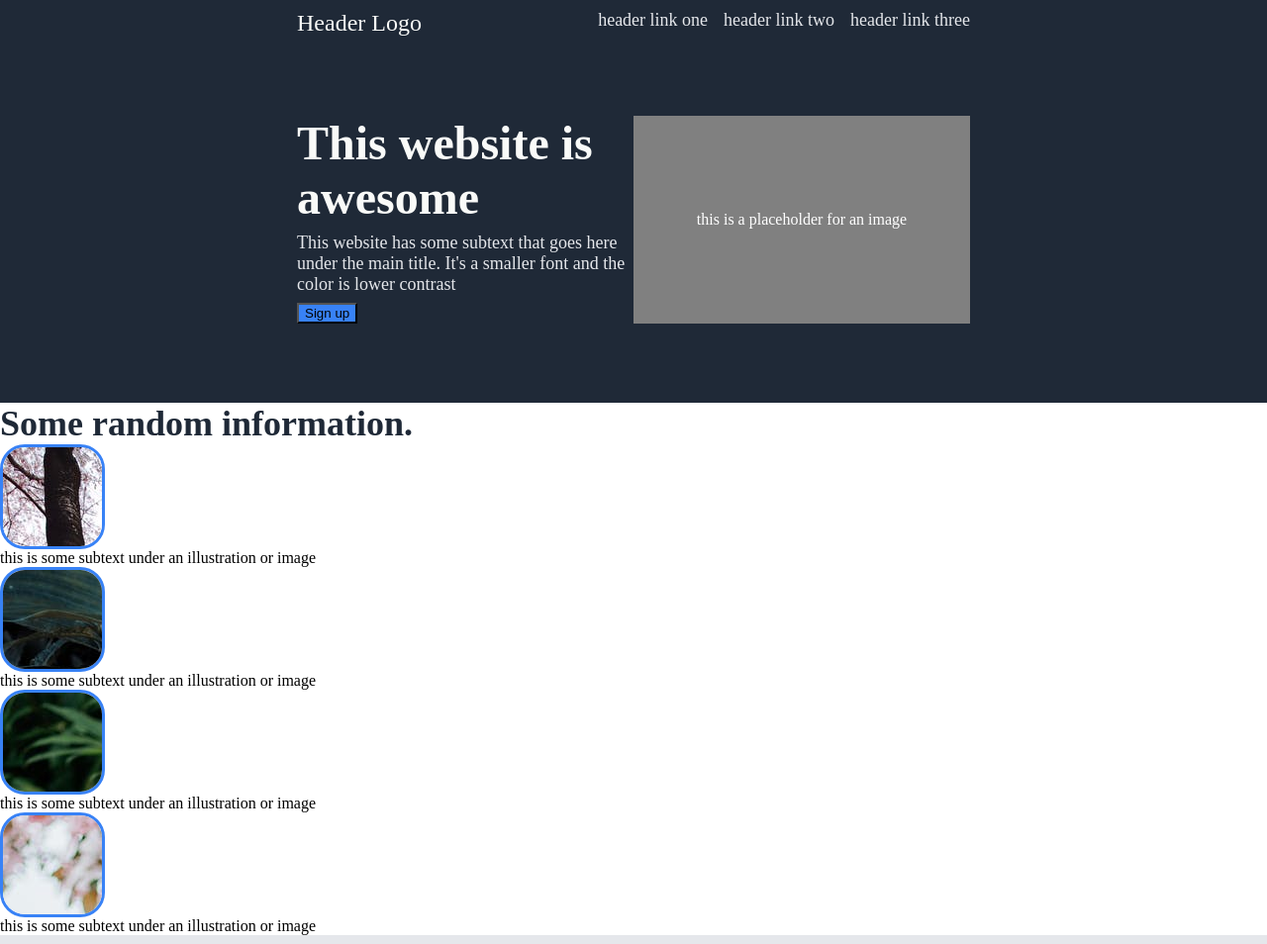
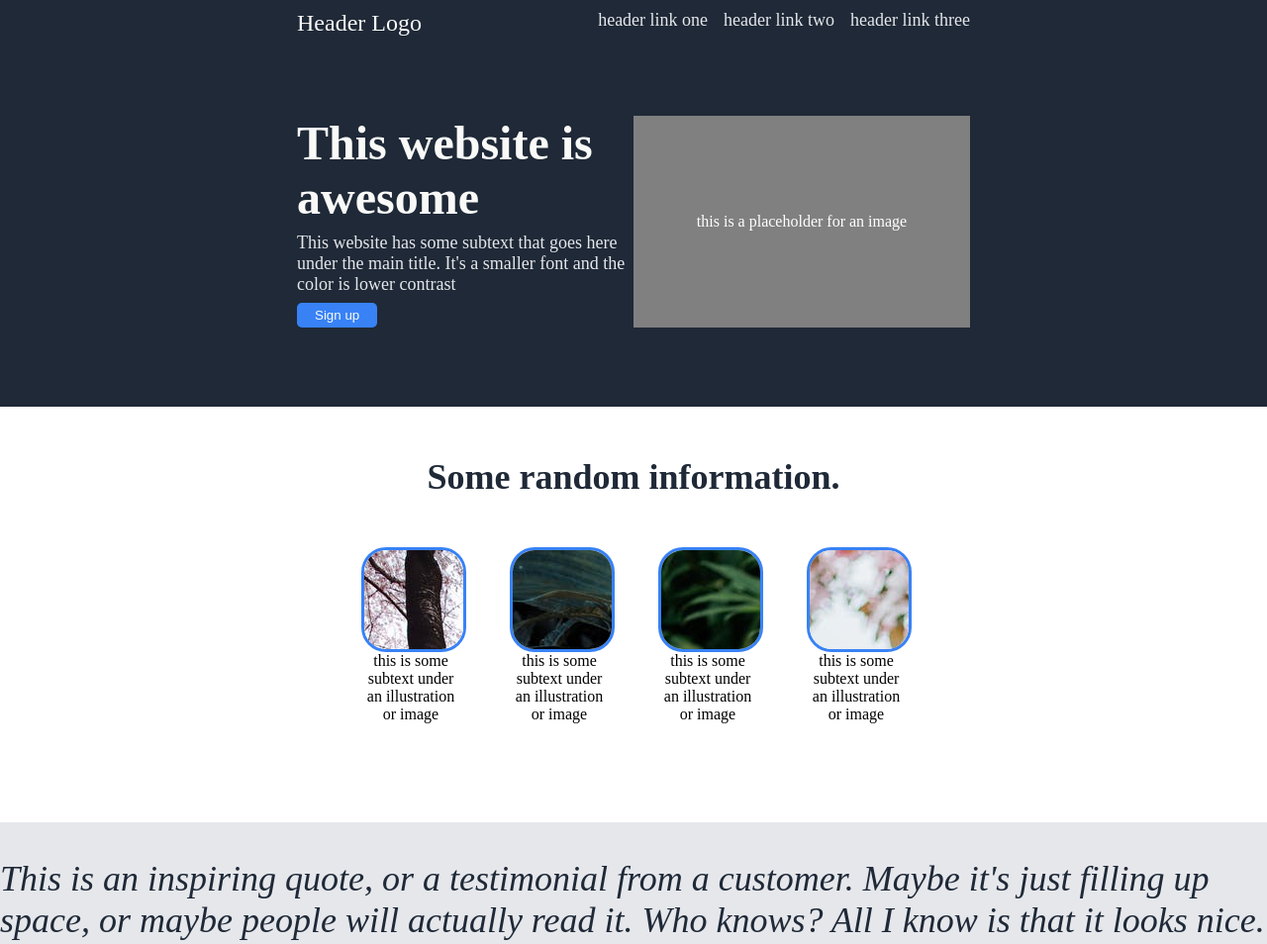
Before and after one commit to JianwenNN/landing-page, a plain HTML site: page index.html in a window 1280 px wide. Shown: the top 954 px of the page at 99% size. Drawn offline with Linux system fonts and the light colour scheme.

Commit message:
Added updated css file for styled information panel

```diff
--- a/index.html
+++ b/index.html
@@ -30,6 +30,7 @@
     </div>
     <div class="information">
         <div class="information-header">Some random information.</div>
+        <div class="content">
             <div class="item">
                 <div class="image"><image src="./images/image-1.jpeg" alt="image-1"></div>
                 <div class="information-text">this is some subtext under an illustration or image</div>
@@ -47,6 +48,7 @@
                 <div class="information-text">this is some subtext under an illustration or image</div>
             </div>
         </div>
+    </div>
     <div class="quote">
         <p class="quote-text">This is an inspiring quote, or a testimonial from a customer. Maybe it's just filling up space, or maybe people will actually read it. Who knows? All I know is that it looks nice.</p>
         <p class="quote-end">-Thor, God of Thunder</p>
--- a/styles.css
+++ b/styles.css
@@ -28,6 +28,9 @@
 
 button, .call-to-action {
     background-color: #3882F6;
+    color: #F9FAF8;
+    border-radius: 5px;
+    border: none;
 }
 
 .information-header {
@@ -116,3 +119,37 @@ body {
     flex: 1;
     gap: 8px;
 }
+
+button {
+    padding: 5px 18px;
+}
+
+.information-header {
+    align-self: center;
+    padding-top: 50px;
+    padding-bottom: 50px;
+}
+
+.item {
+    width: 100px;
+}
+
+.information {
+    padding-left: 300px;
+    padding-right: 300px;
+    display: flex;
+    align-items: center;
+    justify-content: space-between;
+    flex-direction: column;
+}
+
+.content {
+    display: flex;
+    justify-content: space-between;
+    padding-bottom: 100px;
+    gap: 50px;
+}
+
+.information-text {
+    text-align: center;
+}
```
Lines whose indentation alone changed are shown as unchanged.
